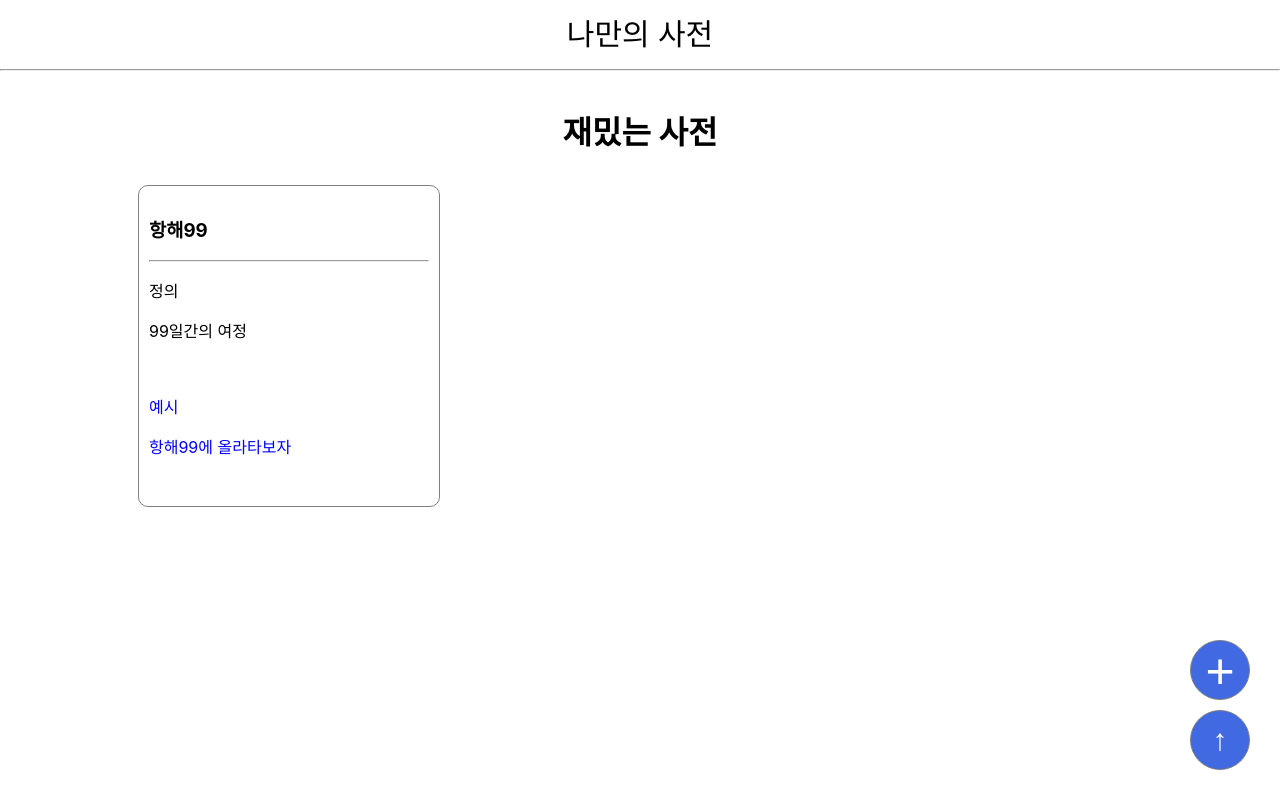
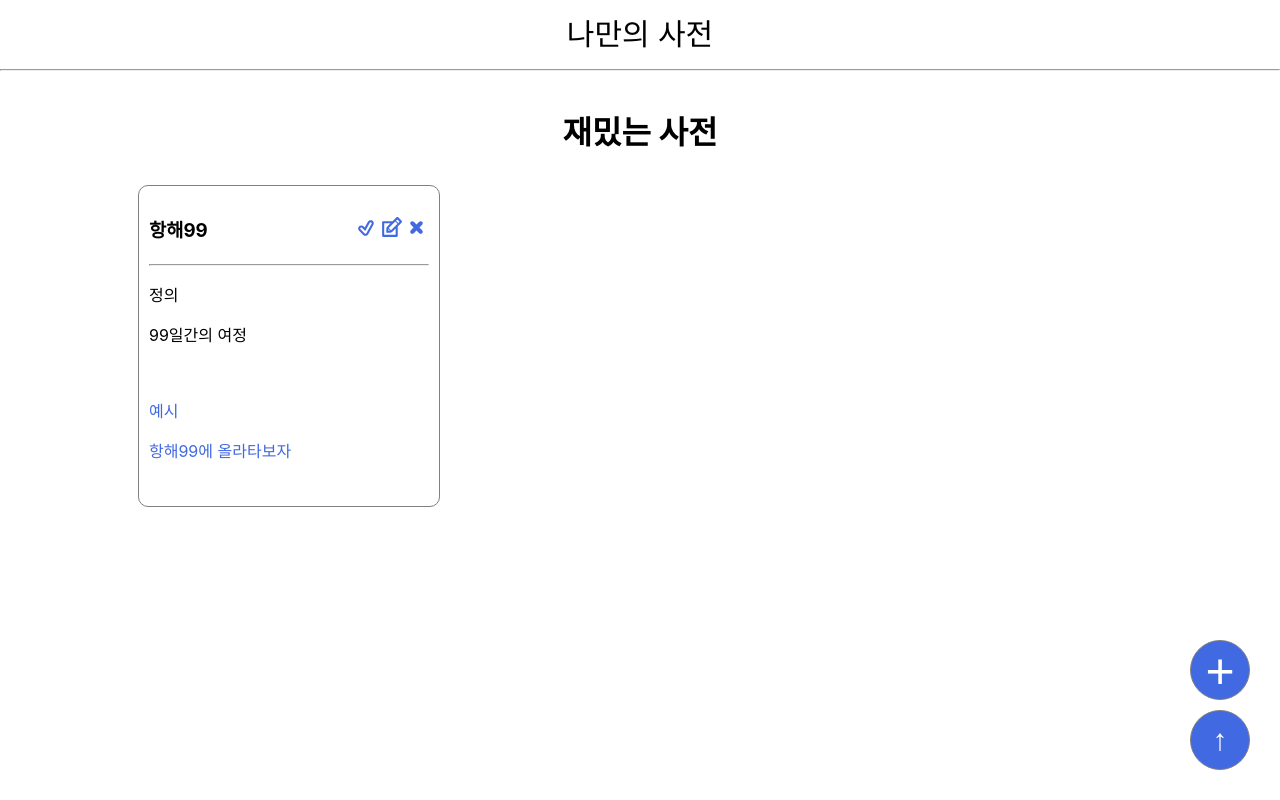
Before and after one commit to Jayteeee/react2, a React (Create React App) app: page / in a window 1280 px wide. Built offline with nearby package versions, Linux system fonts and the light colour scheme.

Commit message:
아이콘 추가

```diff
--- a/package.json
+++ b/package.json
@@ -9,6 +9,7 @@
     "react": "^17.0.2",
     "react-bootstrap": "^2.2.2",
     "react-dom": "^17.0.2",
+    "react-icons": "^4.3.1",
     "react-redux": "^7.2.6",
     "react-router-dom": "5.2.0",
     "react-scripts": "5.0.0",
--- a/src/Main.js
+++ b/src/Main.js
@@ -1,10 +1,12 @@
 import React from "react";
 import { useHistory } from "react-router-dom";
-import { useSelector } from "react-redux"
+import { useSelector,useDispatch } from "react-redux"
 import styled, { keyframes } from "styled-components";
+import { TiTickOutline, TiEdit, TiTimes } from "react-icons/ti";
 
 const Main = () => {
   const history = useHistory();
+  const dispatch = useDispatch();
   const word_list = useSelector((state) => state.word.list);
 
   return (
@@ -17,7 +19,21 @@ const Main = () => {
           <Card
           onClick={() => {history.push("/card")}}
           key={idx}>
-            <h3>{list.word}</h3>
+            <h3>
+              <div>
+              {list.word}
+              </div>
+              <Buttons>
+              < TiTickOutline
+              onClick={() => {
+              }}
+              />
+              < TiEdit
+              />
+              < TiTimes
+              />
+              </Buttons>
+            </h3>
             <hr />
             <div>
               <p>정의</p>
@@ -76,10 +92,23 @@ const Card = styled.div`
   margin: 10px;
   padding: 10px;
   text-align: left;
+  background: {list.completed} = false ? white : blue;
+
+  & > h3 {
+    display: flex;
+    flex-direction: row;
+    justify-content: space-between;
+  }
 `;
 
+const Buttons = styled.div`
+  color: #4169e1;
+  cursor: pointer;
+  font-size: 25px;
+`
+
 const Example = styled.div`
-  color: blue;
+  color: #4169e1;
 `
 
 const joinAnimation = keyframes`
@@ -106,7 +135,7 @@ const Join = styled.button`
   border: 1px solid gray;
 
   &:hover {
-    animation: ${joinAnimation} 0.3s linear alternate;
+    animation: ${joinAnimation} 0.2s linear alternate;
   }
 `;
 
--- a/src/redux/modules/word.js
+++ b/src/redux/modules/word.js
@@ -2,6 +2,7 @@
 
 // Actions
 const CREATE = 'card/CREATE';
+// const UPDATE = 'card/UPDATE';
 
 const initialState = {
     list: [
```
Also changed, not shown: 2 other files (tests, documents, lock files or other folders).
